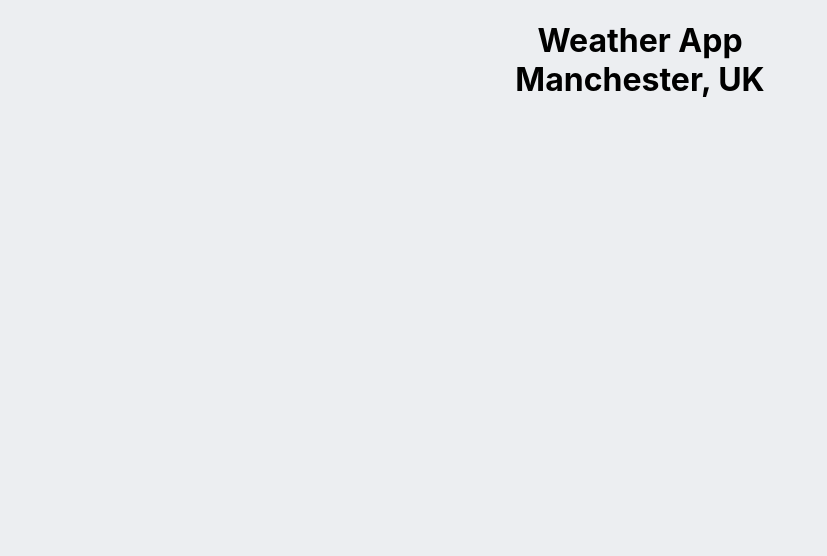
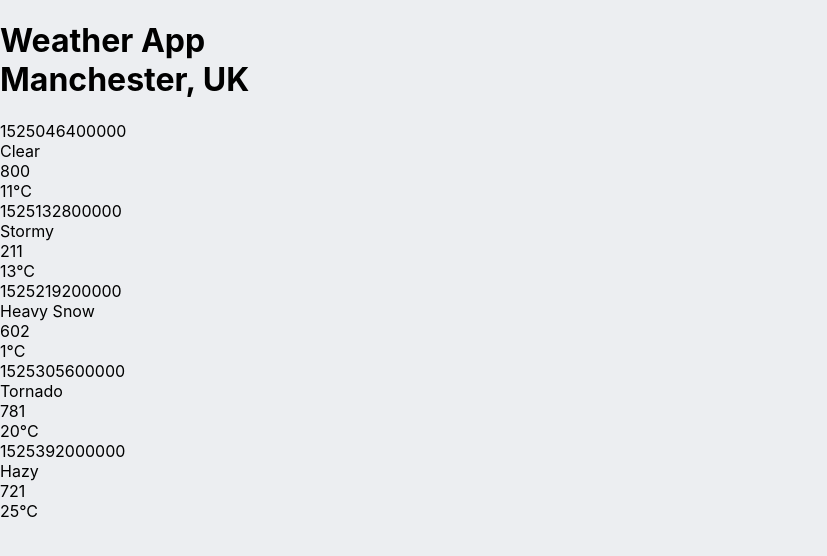
Before and after one commit to ratalay/weather-app, a React (Create React App) app: page / in a window 1280 px wide. Shown: the top 556 px of the page, without its empty margins (0-827 px from the left). Built offline with nearby package versions, Linux system fonts and the light colour scheme; a web font is replaced by a local one.

Commit message:
progress

```diff
--- a/src/components/App.js
+++ b/src/components/App.js
@@ -4,22 +4,25 @@ import PropTypes from "prop-types";
 import LocationDetails from "./LocationDetails";
 import ForecastSummaries from "./ForecastSummaries";
 
-const App = (props) => {
-  const { location } = props;
-  return (
-    <div className="App">
-      <LocationDetails
-        // eslint-disable-next-line react/destructuring-assignment
-        city={location.city}
-        // eslint-disable-next-line react/destructuring-assignment
-        country={location.country}
-      />
-      <ForecastSummaries />
-    </div>
-  );
-};
+const App = ({ location, forecasts }) => (
+  <div className="forecast">
+    <LocationDetails city={location.city} country={location.country} />
+    <ForecastSummaries forecasts={forecasts} />
+  </div>
+);
 
 App.propTypes = {
+  forecasts: PropTypes.arrayOf(
+    PropTypes.shape({
+      date: PropTypes.number,
+      description: PropTypes.string,
+      icon: PropTypes.number,
+      temperature: PropTypes.shape({
+        max: PropTypes.number,
+        min: PropTypes.number,
+      }),
+    })
+  ).isRequired,
   location: PropTypes.shape({
     city: PropTypes.string,
     country: PropTypes.string,
--- a/src/components/ForecastSummaries.js
+++ b/src/components/ForecastSummaries.js
@@ -1,5 +1,21 @@
 import React from "react";
+import PropTypes from "prop-types";
+import ForecastSummary from "./ForecastSummary";
 
-const ForecastSummaries = () => <div className="forecast-summaries" />;
+const ForecastSummaries = ({ forecasts }) => (
+  <div className="forecast-summaries">
+    {forecasts.map((forecast) => (
+      <ForecastSummary
+        key={forecast.date}
+        date={forecast.date}
+        description={forecast.description}
+        icon={forecast.icon}
+        temperature={forecast.temperature}
+      />
+    ))}
+  </div>
+);
+
+ForecastSummaries.propTypes = { forecasts: PropTypes.arrayOf.isRequired };
 
 export default ForecastSummaries;
--- a/src/components/ForecastSummary.js
+++ b/src/components/ForecastSummary.js
@@ -12,7 +12,8 @@ const ForecastSummary = (props) => {
         {temperature.max}&deg;C
       </div>
     </div>
-  )};
+  );
+};
 
 ForecastSummary.propTypes = {
   date: PropTypes.number.isRequired,
@@ -23,3 +24,5 @@ ForecastSummary.propTypes = {
     max: PropTypes.number,
   }).isRequired,
 };
+
+export default ForecastSummary;
```
